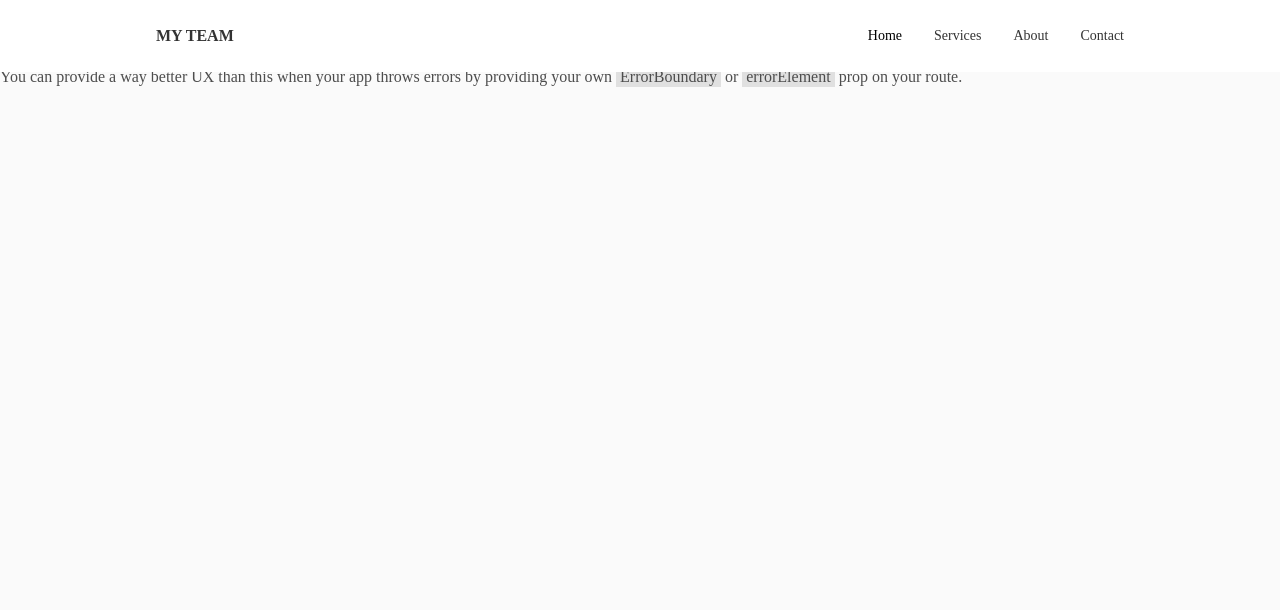
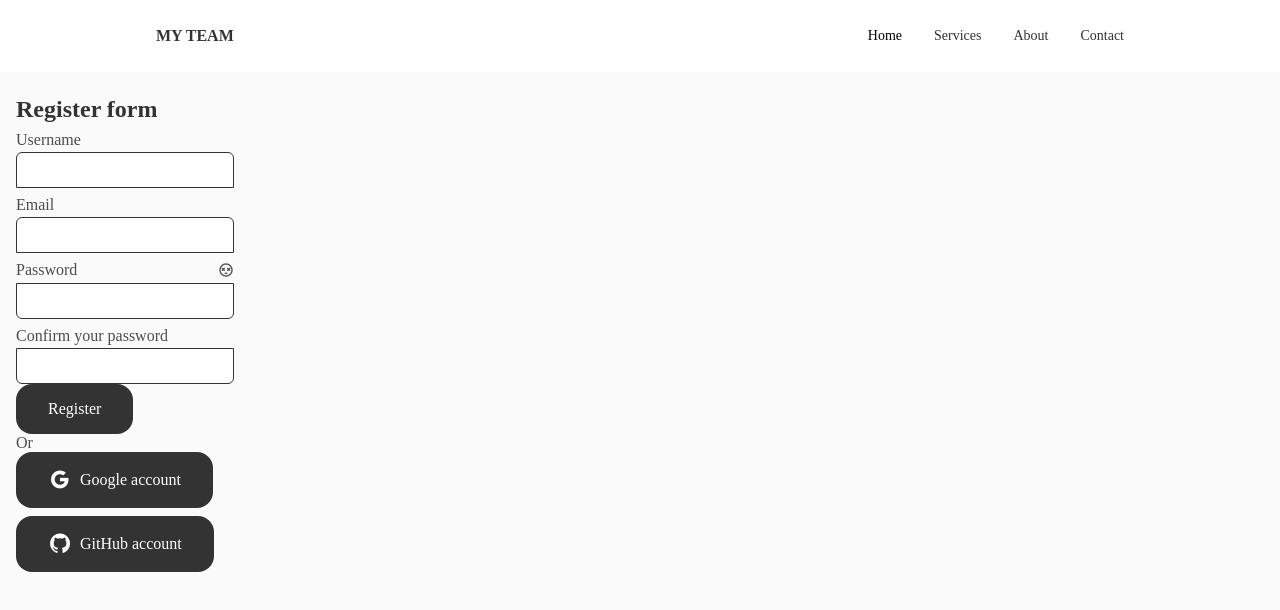
Before and after one commit to FrancoHolimananjara/MyTeam, a React (Create React App) app in the folder client/: page /register in a window 1280 px wide. Before the commit this address had no page. Shown: the top 610 px of the page. Built offline with nearby package versions, Linux system fonts and the light colour scheme.

Commit message:
edit image home, register axios

```diff
--- a/client/src/App.js
+++ b/client/src/App.js
@@ -3,6 +3,7 @@ import { createBrowserRouter, createRoutesFromElements, Outlet, Route, RouterPro
 import Header from './components/header/Header';
 import Home from './components/home/Home';
 import Login from './components/login/Login';
+import Register from './components/register/register';
 
 function App() {
 
@@ -11,6 +12,7 @@ function App() {
       <Route path='/' element={<Root /> }>
         <Route index element={<Home /> } />
         <Route path='/login' element={<Login /> } />
+        <Route path='/register' element={<Register /> } />
       </Route>
     )
   )
--- a/client/src/components/home/home.css
+++ b/client/src/components/home/home.css
@@ -3,7 +3,7 @@
 }
 
 .home__content{
-    grid-template-columns: 550px repeat(1, 1fr);
+    grid-template-columns: 500px repeat(1, 1fr);
     padding-top: 5.5rem;
     column-gap: 2rem;
     align-items: center;
@@ -51,12 +51,12 @@
     background-repeat: no-repeat;
     background-position: center;
     background-size: cover;
-    box-shadow: inset 0 0 0 9px rgb(255 255 255 / 30%);
+    /* box-shadow: inset 0 0 0 9px rgb(255 255 255 / 30%); */
     order: 1;
     justify-self: center;
-    width: 500px;
-    height: 500px;
-    animation: profile__animate 15s ease-in-out infinite 1s;
+    width: 100%;
+    height: 100%;
+    /* animation: profile__animate 15s ease-in-out infinite 1s; */
 }
 
 @keyframes profile__animate {
--- /dev/null
+++ b/client/src/components/register/register.jsx
@@ -0,0 +1,79 @@
+import React, { useState } from 'react';
+import axios from 'axios';
+
+function Register() {
+
+    const [username, setUsername] = useState("");
+    const [email, setEmail] = useState("");
+    const [password, setPassword] = useState("");
+    const [confirmPassword, setConfirmPassword] = useState("");
+
+    const [showPassword, setShowPassword] = useState(false);
+
+    const onSubmit = async () => {
+        const data = {
+            username,
+            email,
+            password
+        }
+        console.log(password, confirmPassword);
+        if (checkPassword(password,confirmPassword)) {
+            const response = await axios.post("http://localhost:3001/api/auth/register", data);
+        } else {
+            console.log("Invalid credential")
+        }
+    }
+    const checkPassword = async (p, cp) => {
+        return cp === p ? true : false;
+    }
+    return (
+        <section className="login section">
+            <div className="login__container grid">
+                <div className="login__content">
+                    <form action="" className="login__form">
+                        <h1>Register form</h1>
+                        <div className="input__group">
+                            <label htmlFor="username">Username</label>
+                            <input type="text" name="usename" id="username"
+                                required minLength={4}
+                                onChange={(e) => { setUsername(e.target.value) }} />
+                        </div>
+                        <div className="input__group">
+                            <label htmlFor="email">Email</label>
+                            <input type="text" name="usename" id="email"
+                                required pattern='/^([a-zA-Z0-9_-.]+)@([a-zA-Z0-9_-.]+).([a-zA-Z]{2,5})$/'
+                                onChange={(e) => { setEmail(e.target.value) }} />
+                        </div>
+                        <div className="input__group">
+                            <div className="password">
+                                <label htmlFor="password">Password</label>
+                                <i onClick={(e) => { setShowPassword(!showPassword);console.log(showPassword) }} className="bx bx-dizzy password__icon"></i>
+                            </div>
+                            <input type={showPassword ? 'text' : 'password'} name="" id="password" onChange={(e) => { setPassword(e.target.value) }}/>
+                        </div>
+                        <div className="input__group">
+                            <div className="password">
+                                <label htmlFor="confirm">Confirm your password</label>
+                            </div>
+                            <input type="password" name="" id="confirm" onChange={(e) => { setConfirmPassword(e.target.value) }}/>
+                        </div>
+                        <button type='button' className='button button__flex' onClick={()=>onSubmit()}>
+                            Register
+                        </button>
+                        <p className="or">Or</p>
+                        <div className="login__social">
+                            <a href="/" className="button">
+                                <i className="bx bxl-google"></i> Google account
+                            </a>
+                            <a href="/" className="button">
+                                <i className="bx bxl-github"></i> GitHub account
+                            </a>
+                        </div>
+                    </form>
+                </div>
+                <div className='login__img'></div>
+            </div>
+        </section>
+    )
+}
+export default Register;
```
Also changed, not shown: client/src/components/register/register.css (added).
